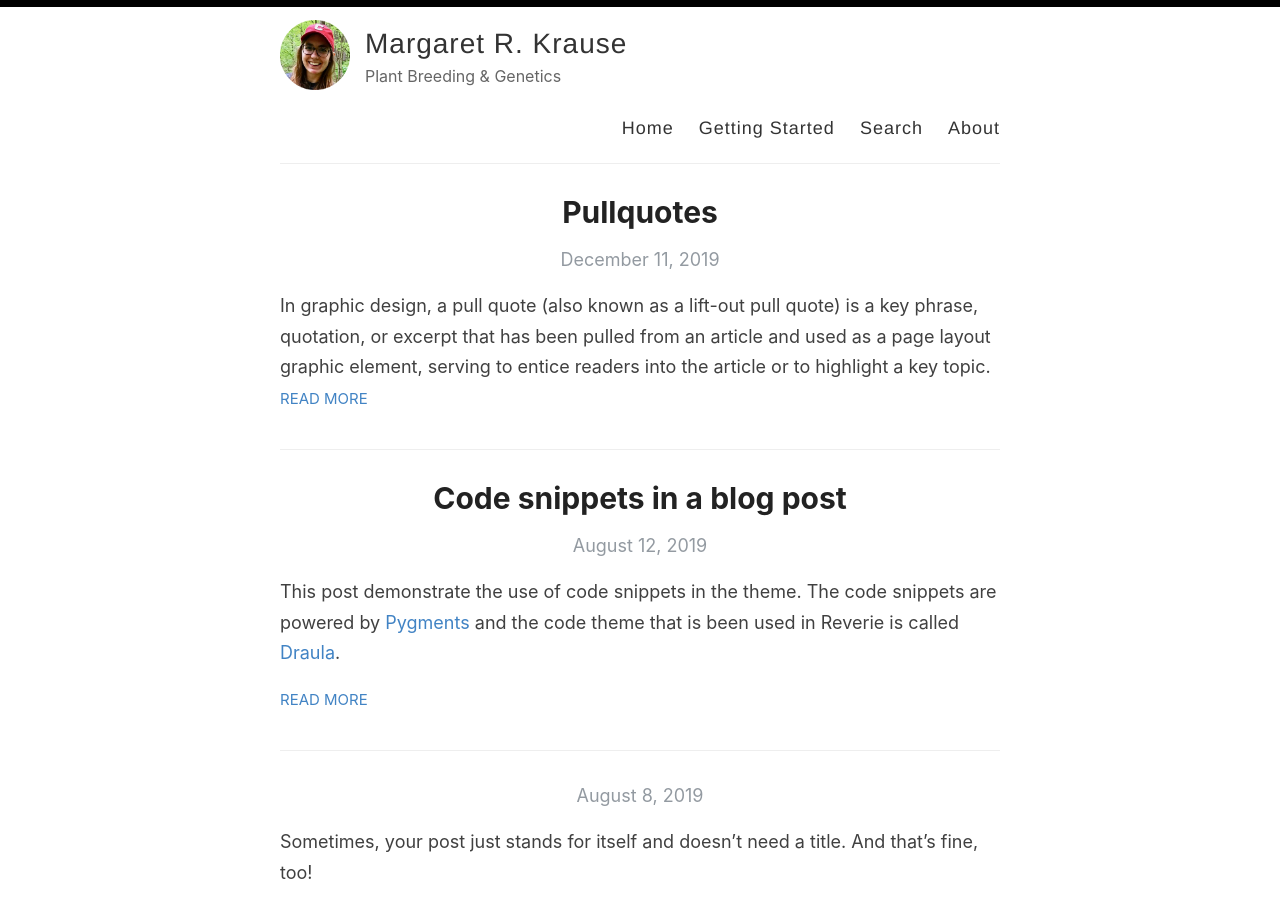
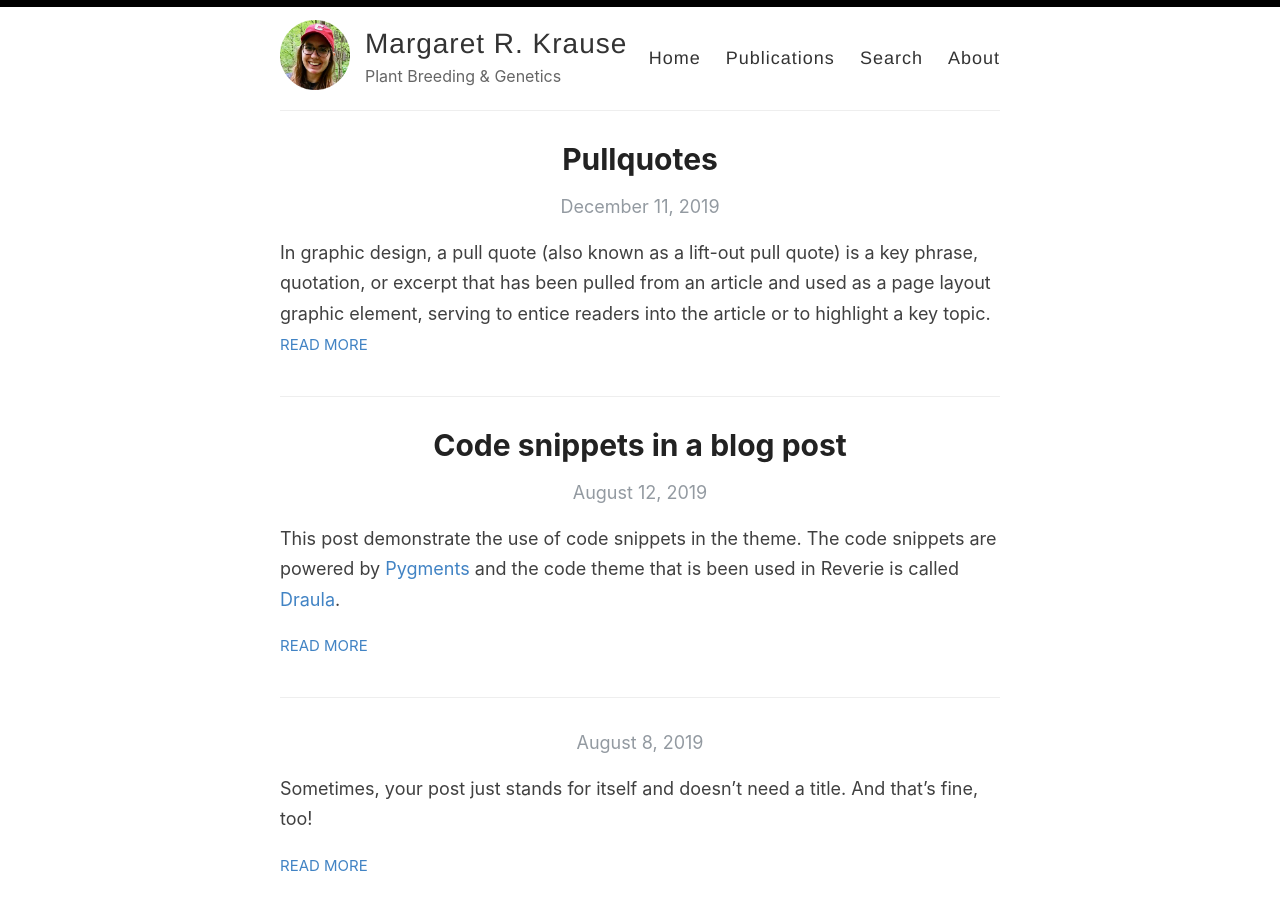
Before and after one commit to margaretkrause/margaretkrause.github.io, a Jekyll site: the page built from index.html, in a window 1280 px wide and 900 px high. Built offline with Jekyll 4.4.1, drawn with Linux system fonts in a browser that asks for light colours; the list of posts is cut into pages by our own code.

Commit message:
Update default.html

```diff
--- a/_layouts/default.html
+++ b/_layouts/default.html
@@ -28,7 +28,7 @@
 
             <nav>
               <a href="{{ site.baseurl }}/">Home</a>
-              <a href="{{ site.baseurl }}/getting-started">Getting Started</a>
+              <a href="{{ site.baseurl }}/Publications">Publications</a>
               <a href="{{ site.baseurl }}/search">Search</a>
               <a href="{{ site.baseurl }}/about">About</a>
             </nav>
```
